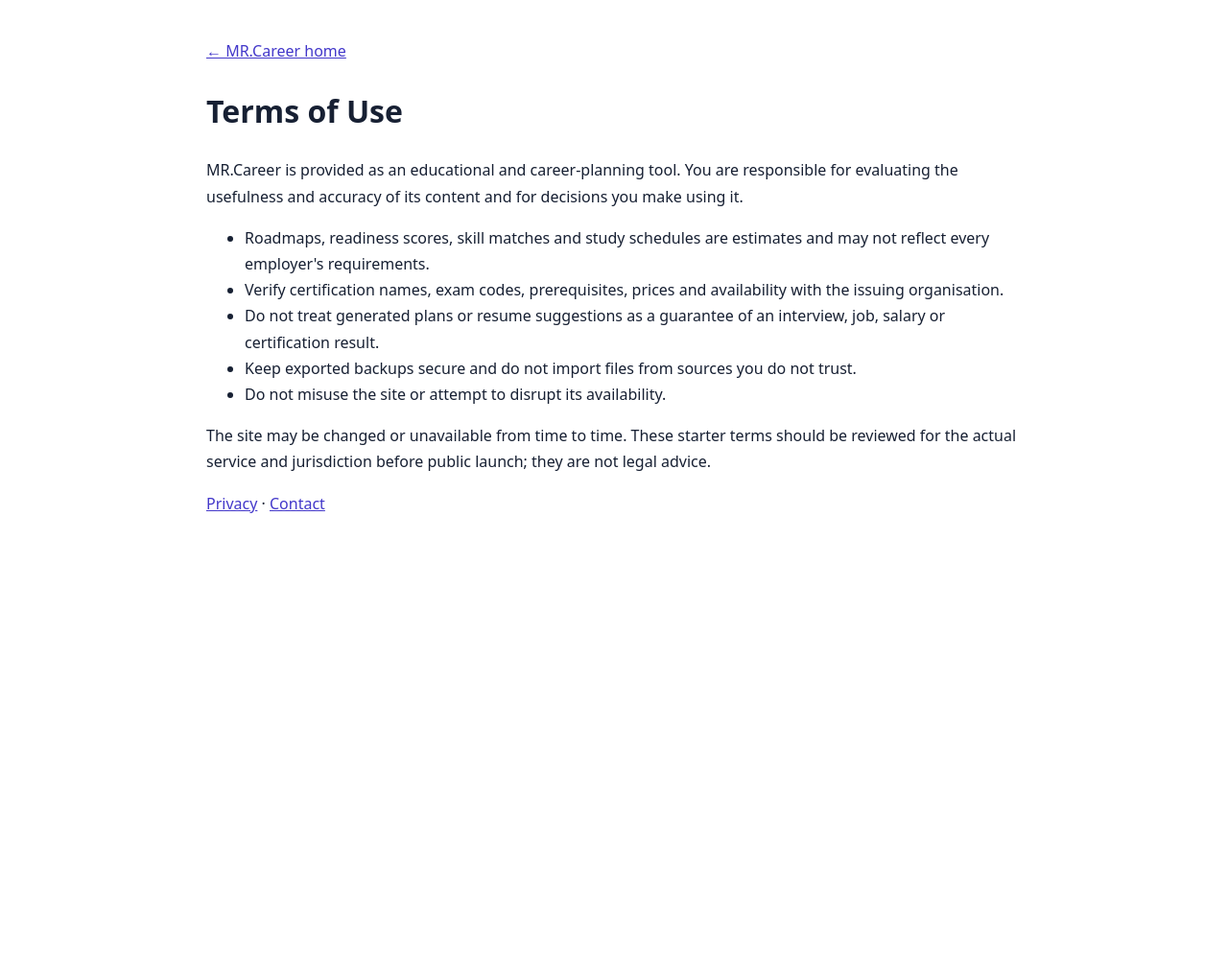
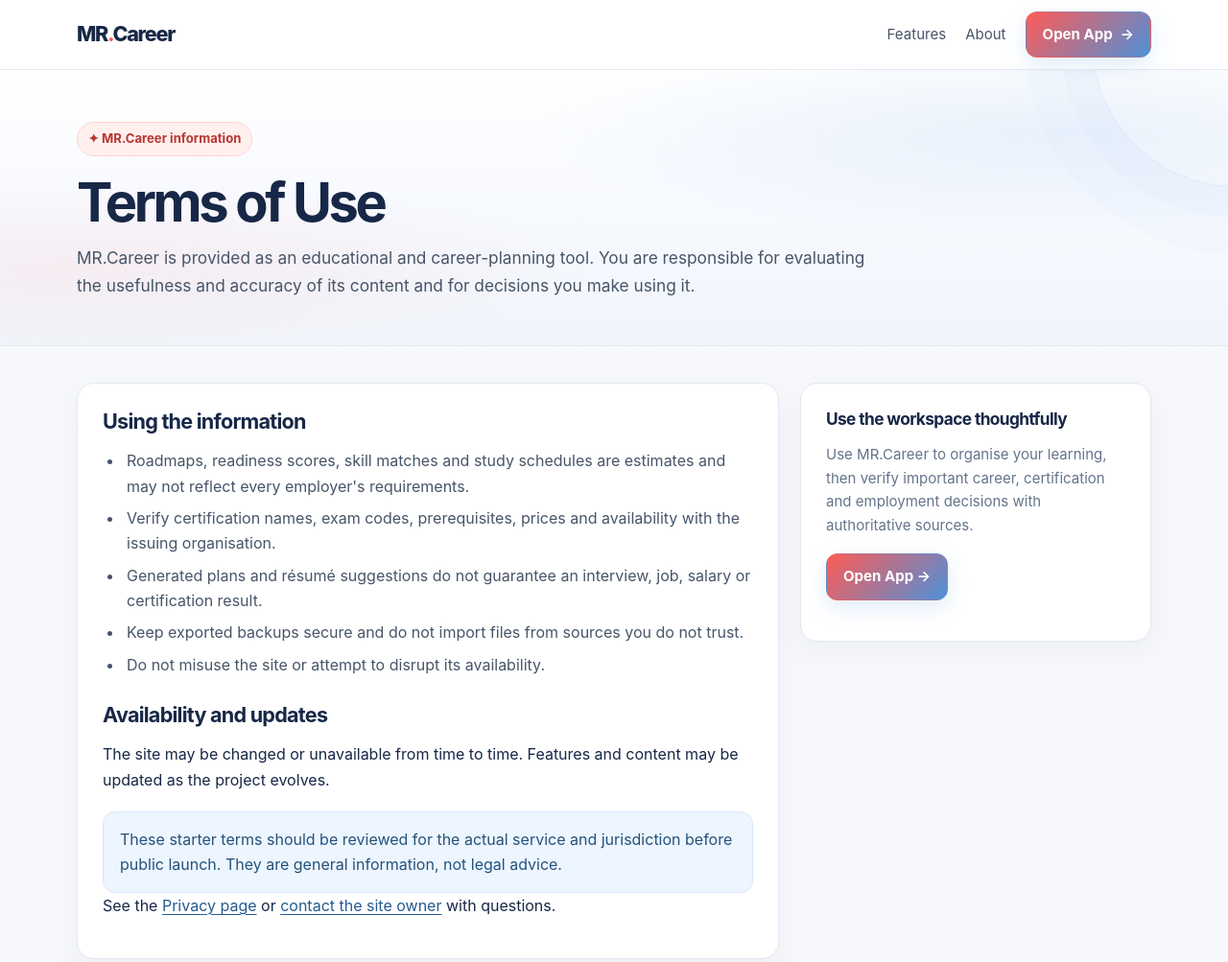
Before and after one commit to techi-27/MR-Career, a website: page terms.html in a window 1280 px wide. Shown: the top 1003 px of the page at 96% size. Before the commit the page ends 800 px from the top, so only its background shows below. Drawn offline with Linux system fonts and the light colour scheme.

Commit message:
Match terms of use page to homepage design

```diff
--- a/terms.html
+++ b/terms.html
@@ -1 +1,30 @@
-<!doctype html><html lang="en"><head><meta charset="utf-8"><meta name="viewport" content="width=device-width,initial-scale=1"><meta name="description" content="MR.Career terms of use"><title>Terms | MR.Career</title><style>body{font:16px/1.7 system-ui,sans-serif;max-width:850px;margin:40px auto;padding:0 20px;color:#172033}a{color:#4338ca}</style></head><body><p><a href="index.html">← MR.Career home</a></p><h1>Terms of Use</h1><p>MR.Career is provided as an educational and career-planning tool. You are responsible for evaluating the usefulness and accuracy of its content and for decisions you make using it.</p><ul><li>Roadmaps, readiness scores, skill matches and study schedules are estimates and may not reflect every employer's requirements.</li><li>Verify certification names, exam codes, prerequisites, prices and availability with the issuing organisation.</li><li>Do not treat generated plans or resume suggestions as a guarantee of an interview, job, salary or certification result.</li><li>Keep exported backups secure and do not import files from sources you do not trust.</li><li>Do not misuse the site or attempt to disrupt its availability.</li></ul><p>The site may be changed or unavailable from time to time. These starter terms should be reviewed for the actual service and jurisdiction before public launch; they are not legal advice.</p><p><a href="privacy.html">Privacy</a> · <a href="contact.html">Contact</a></p></body></html>
+<!doctype html>
+<html lang="en">
+<head>
+<meta charset="utf-8">
+<meta name="viewport" content="width=device-width,initial-scale=1">
+<meta name="description" content="Terms of use for the MR.Career educational and career-planning website.">
+<meta name="theme-color" content="#f7f8fb">
+<title>Terms of Use | MR.Career</title>
+<style>
+:root{color-scheme:light;--ink:#172747;--muted:#64748b;--line:#e2e8f0;--accent:#ff5b55;--accent2:#4e91d9;--bg:#f7f8fb}
+*{box-sizing:border-box}html{scroll-behavior:smooth}body{margin:0;font:16px/1.65 Inter,ui-sans-serif,system-ui,-apple-system,BlinkMacSystemFont,"Segoe UI",sans-serif;background:var(--bg);color:var(--ink)}a{color:inherit}a:focus-visible{outline:3px solid rgba(78,145,217,.55);outline-offset:3px;border-radius:5px}.wrap{width:min(1120px,calc(100% - 40px));margin-inline:auto}
+.top{position:sticky;top:0;z-index:10;background:rgba(255,255,255,.94);backdrop-filter:blur(12px);border-bottom:1px solid var(--line)}nav{min-height:72px;display:flex;align-items:center;justify-content:space-between;gap:24px}.brand{font-size:1.35rem;font-weight:850;letter-spacing:-.06em;text-decoration:none;color:var(--ink)}.brand span{color:var(--accent)}.navlinks{display:flex;align-items:center;gap:20px;color:#475569;font-size:.94rem}.navlinks a:not(.btn),.footer a{text-decoration:none}.navlinks a:not(.btn):hover,.footer a:hover{color:var(--accent)}
+.btn{display:inline-flex;align-items:center;justify-content:center;gap:8px;border-radius:12px;padding:11px 17px;font-weight:750;text-decoration:none;border:1px solid transparent;transition:transform .15s,box-shadow .15s}.btn:hover{transform:translateY(-1px)}.primary{background:linear-gradient(135deg,var(--accent),var(--accent2));color:#fff;box-shadow:0 8px 22px rgba(78,145,217,.17)}.secondary{background:#fff;border-color:#cbd5e1;color:var(--ink)}
+.hero{position:relative;isolation:isolate;overflow:hidden;padding:54px 0 48px;background:radial-gradient(ellipse at 84% 22%,rgba(78,145,217,.10) 0,rgba(78,145,217,0) 34%),radial-gradient(ellipse at 7% 72%,rgba(255,91,85,.065) 0,rgba(255,91,85,0) 32%),linear-gradient(180deg,#fff 0%,#f8faff 44%,#f1f5fb 100%);border-bottom:1px solid var(--line)}.hero:after{content:"";position:absolute;z-index:-1;pointer-events:none;width:300px;height:300px;right:-160px;top:-180px;border:1px solid rgba(78,145,217,.12);border-radius:50%;box-shadow:0 0 0 32px rgba(78,145,217,.025),0 0 0 70px rgba(78,145,217,.018)}.eyebrow{display:inline-flex;align-items:center;gap:8px;padding:6px 11px;border-radius:999px;background:#fff0ee;color:#b93832;font-weight:750;font-size:.82rem;border:1px solid #ffd2cf}
+h1{font-size:clamp(2.4rem,5vw,3.5rem);line-height:1.08;letter-spacing:-.06em;margin:18px 0 14px}h1 em{font-style:normal;color:var(--accent)}.lead{font-size:1.08rem;color:#475569;max-width:850px;margin:0}
+.content{padding:38px 0 66px}.content-grid{display:grid;grid-template-columns:minmax(0,2fr) minmax(240px,1fr);gap:22px;align-items:start}.panel,.side-card{background:#fff;border:1px solid var(--line);border-radius:18px;padding:26px;box-shadow:0 10px 30px rgba(16,24,40,.045)}h2{font-size:1.35rem;line-height:1.25;letter-spacing:-.035em;margin:0 0 14px}h2:not(:first-child){margin-top:26px}p{margin:0 0 16px}ul{padding-left:22px;margin:12px 0 20px}li{padding-left:3px;margin:7px 0;color:#475569}.side-card h2{font-size:1.08rem}.side-card p{font-size:.94rem;color:var(--muted)}.inline-link{color:#245b91;text-decoration-thickness:1px;text-underline-offset:3px}.inline-link:hover{color:#b93832}.callout{margin-top:20px;padding:15px 17px;border:1px solid #d9e8f8;background:#edf5ff;border-radius:13px;color:#24527c}
+.footer{border-top:1px solid var(--line);background:#fff;padding:26px 0;color:var(--muted);font-size:.9rem}.footrow{display:flex;align-items:center;justify-content:space-between;gap:20px;flex-wrap:wrap}.footbrand{font-weight:850;color:var(--ink);text-decoration:none}.footlinks{display:flex;gap:16px;flex-wrap:wrap}
+@media(max-width:760px){.wrap{width:min(100% - 28px,1120px)}nav{min-height:64px}.navlinks{gap:10px;font-size:.88rem}.navlinks .hide-small{display:none}.hero{padding:42px 0 36px}.content-grid{grid-template-columns:1fr}.content{padding:25px 0 45px}.panel,.side-card{padding:20px}}
+@media(max-width:420px){.navlinks .btn{padding:9px 11px}.brand{font-size:1.2rem}h1{font-size:2.35rem}}
+</style>
+</head>
+<body>
+<header class="top"><nav class="wrap" aria-label="Main navigation"><a class="brand" href="index.html" aria-label="MR.Career home">MR<span>.</span>Career</a><div class="navlinks"><a href="index.html#features">Features</a><a class="hide-small" href="about.html">About</a><a class="btn primary" href="app.html">Open App <span aria-hidden="true">→</span></a></div></nav></header>
+<main>
+<section class="hero"><div class="wrap"><span class="eyebrow">✦ MR.Career information</span><h1>Terms of Use</h1><p class="lead">MR.Career is provided as an educational and career-planning tool. You are responsible for evaluating the usefulness and accuracy of its content and for decisions you make using it.</p></div></section>
+<section class="content"><div class="wrap content-grid"><article class="panel"><h2>Using the information</h2><ul><li>Roadmaps, readiness scores, skill matches and study schedules are estimates and may not reflect every employer's requirements.</li><li>Verify certification names, exam codes, prerequisites, prices and availability with the issuing organisation.</li><li>Generated plans and résumé suggestions do not guarantee an interview, job, salary or certification result.</li><li>Keep exported backups secure and do not import files from sources you do not trust.</li><li>Do not misuse the site or attempt to disrupt its availability.</li></ul><h2>Availability and updates</h2><p>The site may be changed or unavailable from time to time. Features and content may be updated as the project evolves.</p><div class="callout">These starter terms should be reviewed for the actual service and jurisdiction before public launch. They are general information, not legal advice.</div><p>See the <a class="inline-link" href="privacy.html">Privacy page</a> or <a class="inline-link" href="contact.html">contact the site owner</a> with questions.</p></article><aside class="side-card"><h2>Use the workspace thoughtfully</h2><p>Use MR.Career to organise your learning, then verify important career, certification and employment decisions with authoritative sources.</p><p><a class="btn primary" href="app.html">Open App →</a></p></aside></div></section>
+</main>
+<footer class="footer"><div class="wrap footrow"><div><a class="footbrand" href="index.html">MR.Career</a><div>Learn · Practise · Build · Prepare</div></div><div class="footlinks"><a href="about.html">About</a><a href="accessibility.html">Accessibility</a><a href="privacy.html">Privacy</a><a href="terms.html">Terms</a><a href="contact.html">Contact</a></div><div>© MR.Career</div></div></footer>
+</body>
+</html>
```
